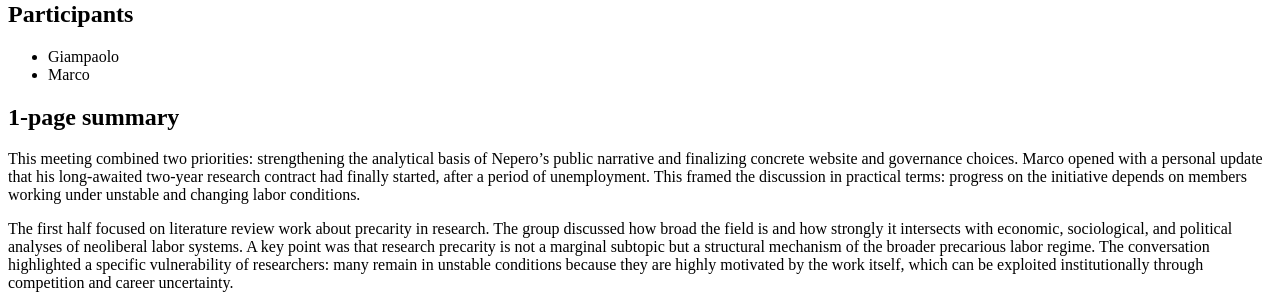
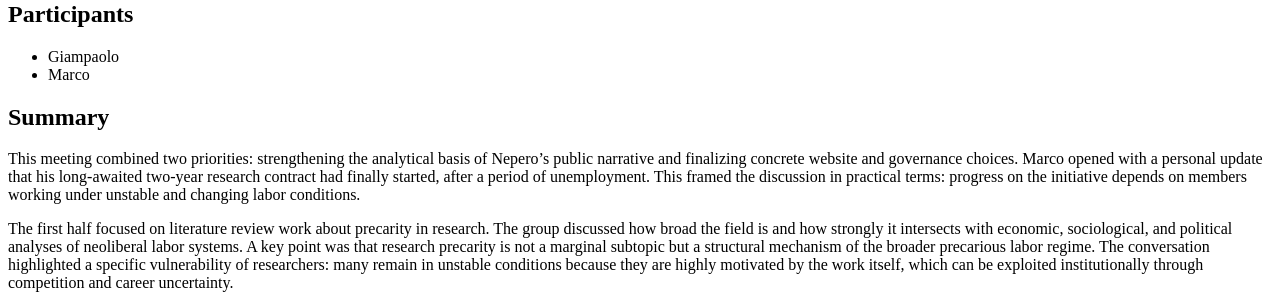
Before and after one commit to NPR-Nepero/nepero, a Jekyll site: the page built from _posts/2026-02-20-precarity-literature-review-and-site-governance.md, in a window 1280 px wide. Shown: the part 176-476 px from the top of the page. Built offline with Jekyll 4.4.1, drawn with Linux system fonts in a browser that asks for light colours.

Commit message:
small correction to last two posts

```diff
--- a/_posts/2026-02-20-precarity-literature-review-and-site-governance.md
+++ b/_posts/2026-02-20-precarity-literature-review-and-site-governance.md
@@ -15,7 +15,7 @@ categories: meetings
 - [Full transcript](../../Transcripts/2026-02-20.txt)
 
 -->
-## 1-page summary
+## Summary
 
 This meeting combined two priorities: strengthening the analytical basis of Nepero's public narrative and finalizing concrete website and governance choices. Marco opened with a personal update that his long-awaited two-year research contract had finally started, after a period of unemployment. This framed the discussion in practical terms: progress on the initiative depends on members working under unstable and changing labor conditions.
 
```
Also changed, not shown: _posts/2026-03-06-precarity-research-wall-projects-and-public-onboarding.md (+1 -1 lines).
